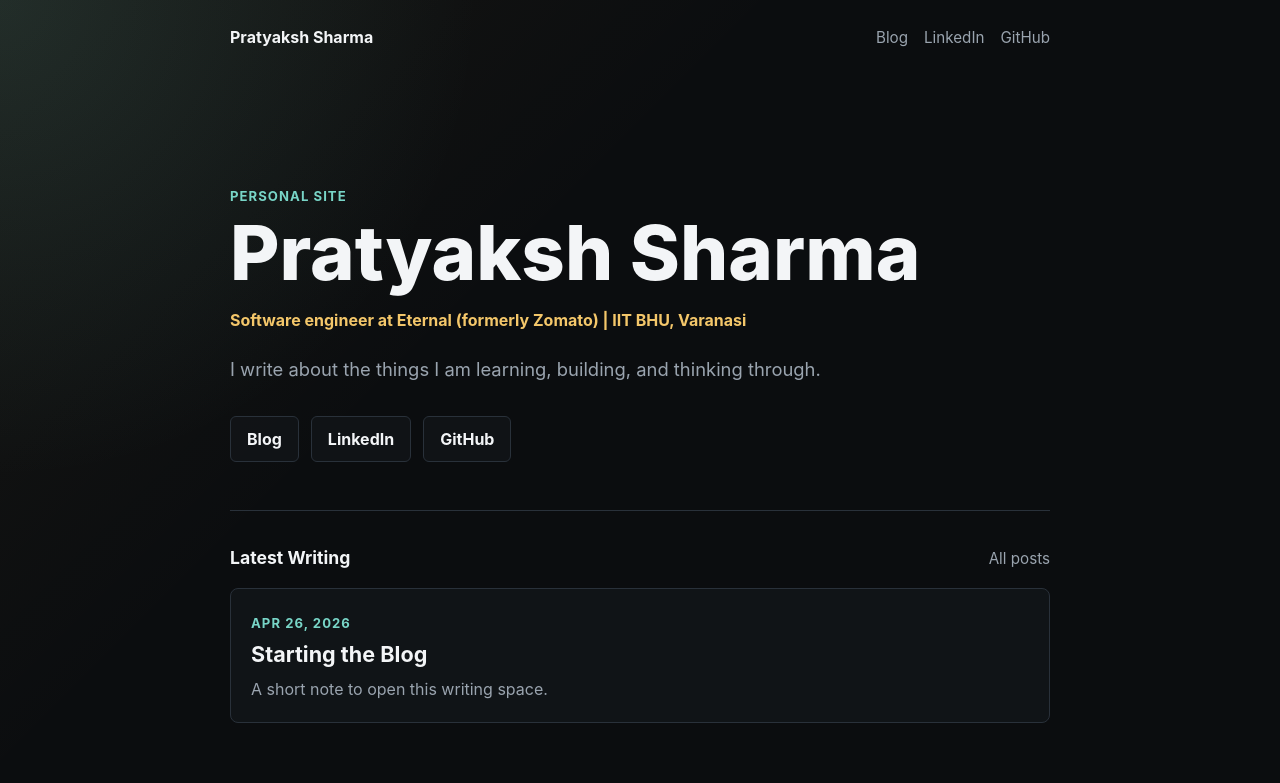
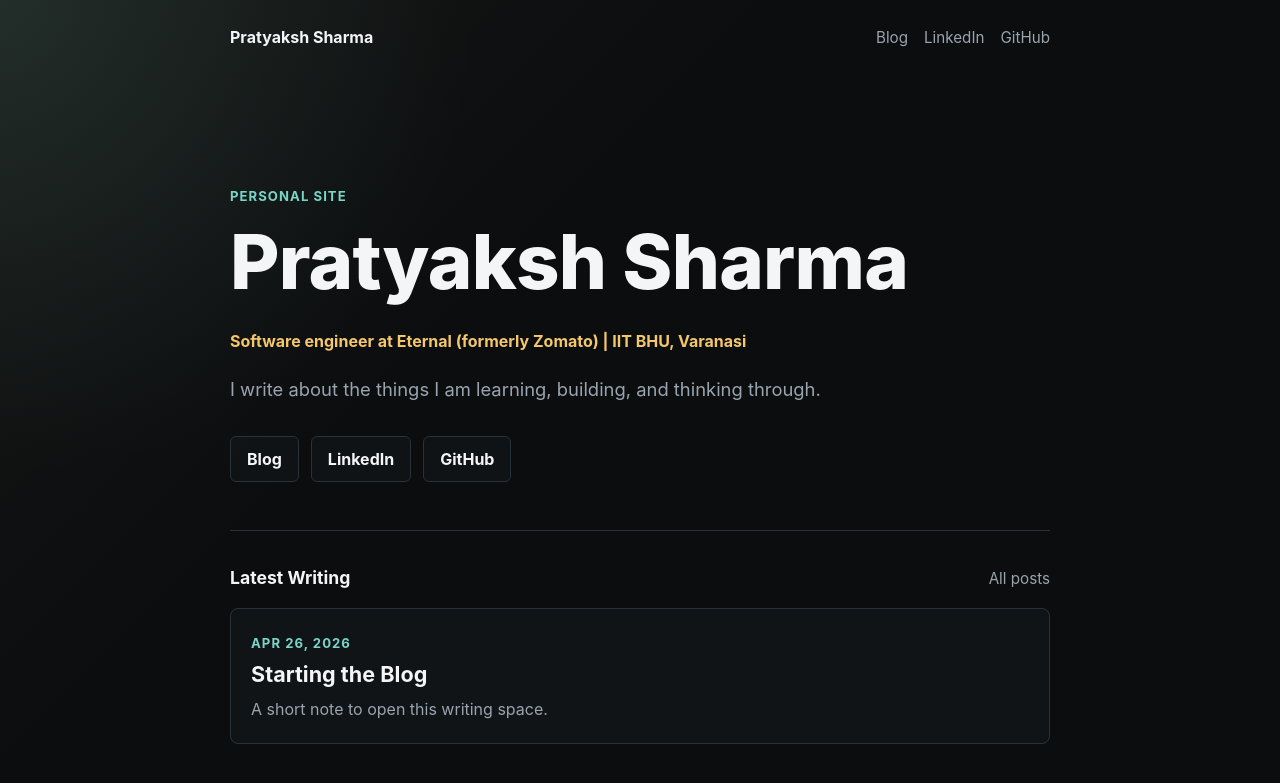
Before and after one commit to zprats/pratyaksh, a Jekyll site: the page built from index.html, in a window 1280 px wide. Shown: the top 783 px of the page. Built offline with Jekyll 4.4.1, drawn with Linux system fonts in a browser that asks for light colours.

Commit message:
Increase spacing around hero heading and role subtitle

```diff
--- a/assets/styles.css
+++ b/assets/styles.css
@@ -89,12 +89,12 @@ time {
 
 h1 {
     max-width: 16ch;
-    margin-top: 0.35rem;
+    margin-top: 0.75rem;
     color: var(--text);
     font-size: clamp(2.75rem, 7vw, 4.75rem);
     font-weight: 760;
-    line-height: 1.02;
-    letter-spacing: 0;
+    line-height: 1.1;
+    letter-spacing: -0.01em;
 }
 
 .intro,
@@ -107,7 +107,7 @@ h1 {
 }
 
 .role {
-    margin-top: 1rem;
+    margin-top: 1.5rem;
     color: var(--accent-strong);
     font-size: 1rem;
     font-weight: 700;
```
